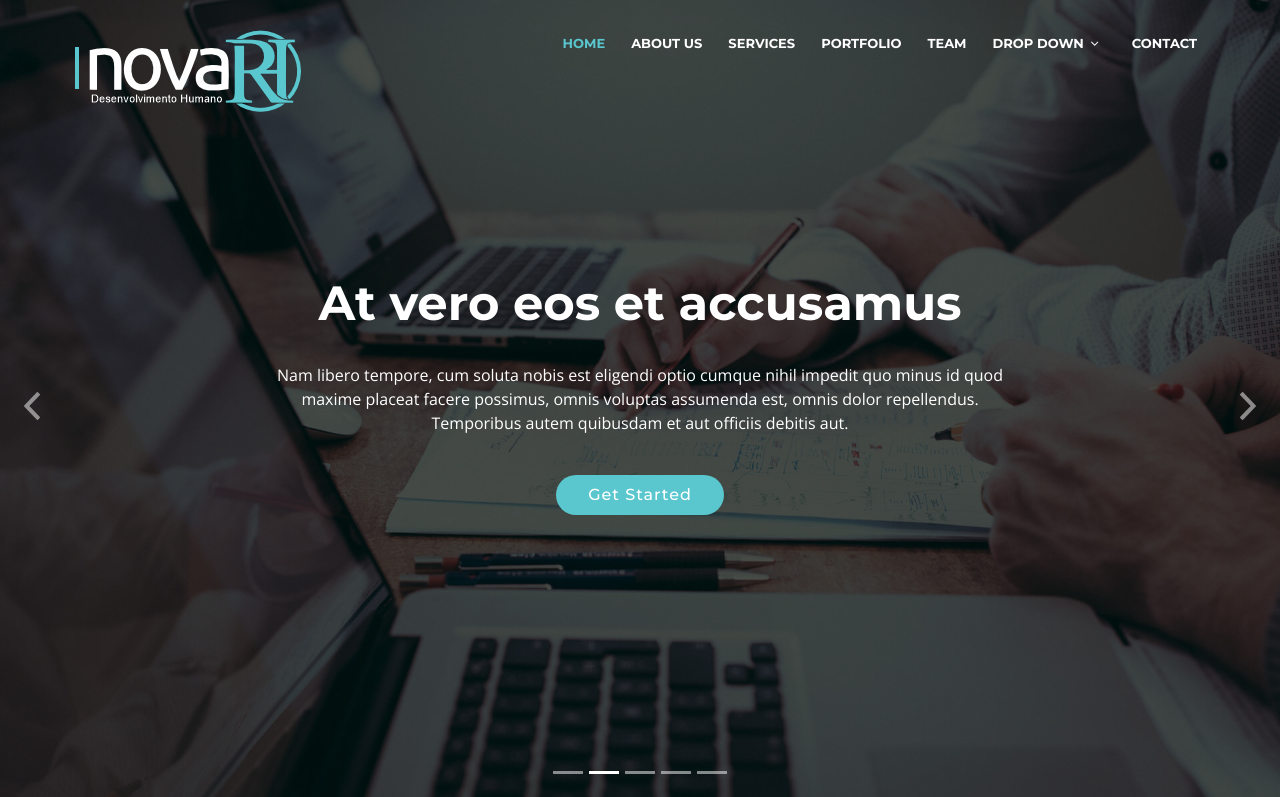
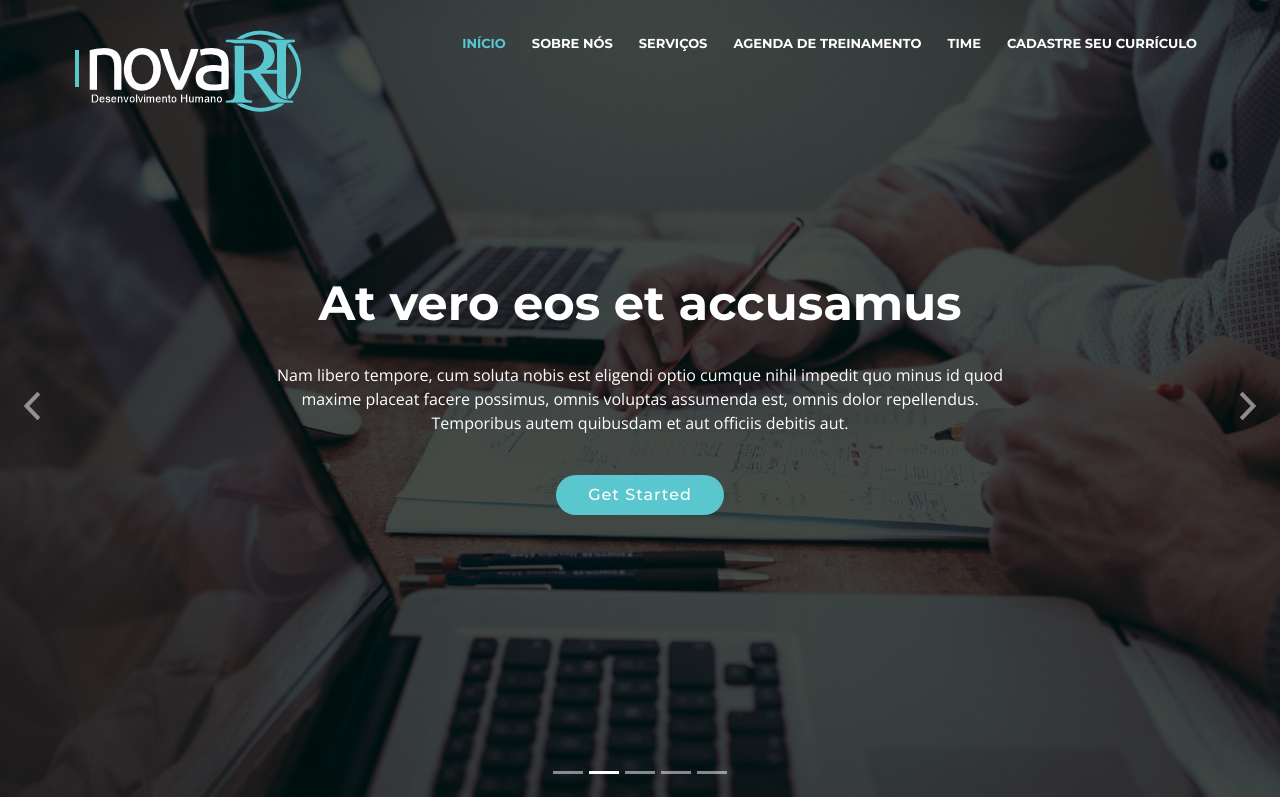
Before and after one commit to uelissonoliveira/Project-novaRH, a plain HTML site: page index.html in a window 1280 px wide. Shown: the top 797 px of the page. Drawn offline with nearby package versions, Linux system fonts and the light colour scheme; files whose address does not match are found by name.

Commit message:
portuguese changes

```diff
--- a/css/style.css
+++ b/css/style.css
@@ -147,7 +147,7 @@ h6 {
 }
 
 #header #logo h1 {
-  font-size: 34px;
+  font-size: 30px;
   margin: 0;
   padding: 0;
   line-height: 1;
--- a/index.html
+++ b/index.html
@@ -49,20 +49,12 @@
 
       <nav id="nav-menu-container">
         <ul class="nav-menu">
-          <li class="menu-active"><a href="#intro">Home</a></li>
-          <li><a href="#about">About Us</a></li>
-          <li><a href="#services">Services</a></li>
-          <li><a href="#portfolio">Portfolio</a></li>
-          <li><a href="#team">Team</a></li>
-          <li class="menu-has-children"><a href="">Drop Down</a>
-            <ul>
-              <li><a href="#">Drop Down 1</a></li>
-              <li><a href="#">Drop Down 3</a></li>
-              <li><a href="#">Drop Down 4</a></li>
-              <li><a href="#">Drop Down 5</a></li>
-            </ul>
-          </li>
-          <li><a href="#contact">Contact</a></li>
+          <li class="menu-active"><a href="#intro">Início</a></li>
+          <li><a href="#about">Sobre nós</a></li>
+          <li><a href="#services">Serviços</a></li>
+          <li><a href="#portfolio">Agenda de Treinamento</a></li>
+          <li><a href="#team">Time</a></li>
+          <li><a href="#contact">Cadastre seu currículo</a></li>
         </ul>
       </nav><!-- #nav-menu-container -->
     </div>
@@ -188,7 +180,7 @@
       <div class="container">
 
         <header class="section-header">
-          <h3>About Us</h3>
+          <h3>Sobre nós</h3>
           <p>Lorem ipsum dolor sit amet, consectetur adipiscing elit, sed do eiusmod tempor incididunt ut labore et dolore magna aliqua. Ut enim ad minim veniam, quis nostrud exercitation ullamco laboris nisi ut aliquip ex ea commodo consequat.</p>
         </header>
 
@@ -245,7 +237,7 @@
       <div class="container">
 
         <header class="section-header wow fadeInUp">
-          <h3>Services</h3>
+          <h3>Serviços</h3>
           <p>Laudem latine persequeris id sed, ex fabulas delectus quo. No vel partiendo abhorreant vituperatoribus, ad pro quaestio laboramus. Ei ubique vivendum pro. At ius nisl accusam lorenta zanos paradigno tridexa panatarel.</p>
         </header>
 
@@ -389,7 +381,7 @@
       <div class="container">
 
         <header class="section-header">
-          <h3 class="section-title">Our Portfolio</h3>
+          <h3 class="section-title">Agenda de Treinamento</h3>
         </header>
 
         <div class="row">
@@ -647,7 +639,7 @@
     <section id="team">
       <div class="container">
         <div class="section-header wow fadeInUp">
-          <h3>Team</h3>
+          <h3>Time</h3>
           <p>Sed ut perspiciatis unde omnis iste natus error sit voluptatem accusantium doloremque</p>
         </div>
 
@@ -737,7 +729,7 @@
       <div class="container">
 
         <div class="section-header">
-          <h3>Contact Us</h3>
+          <h3>Cadastre seu currículo</h3>
           <p>Sed ut perspiciatis unde omnis iste natus error sit voluptatem accusantium doloremque</p>
         </div>
 
```
